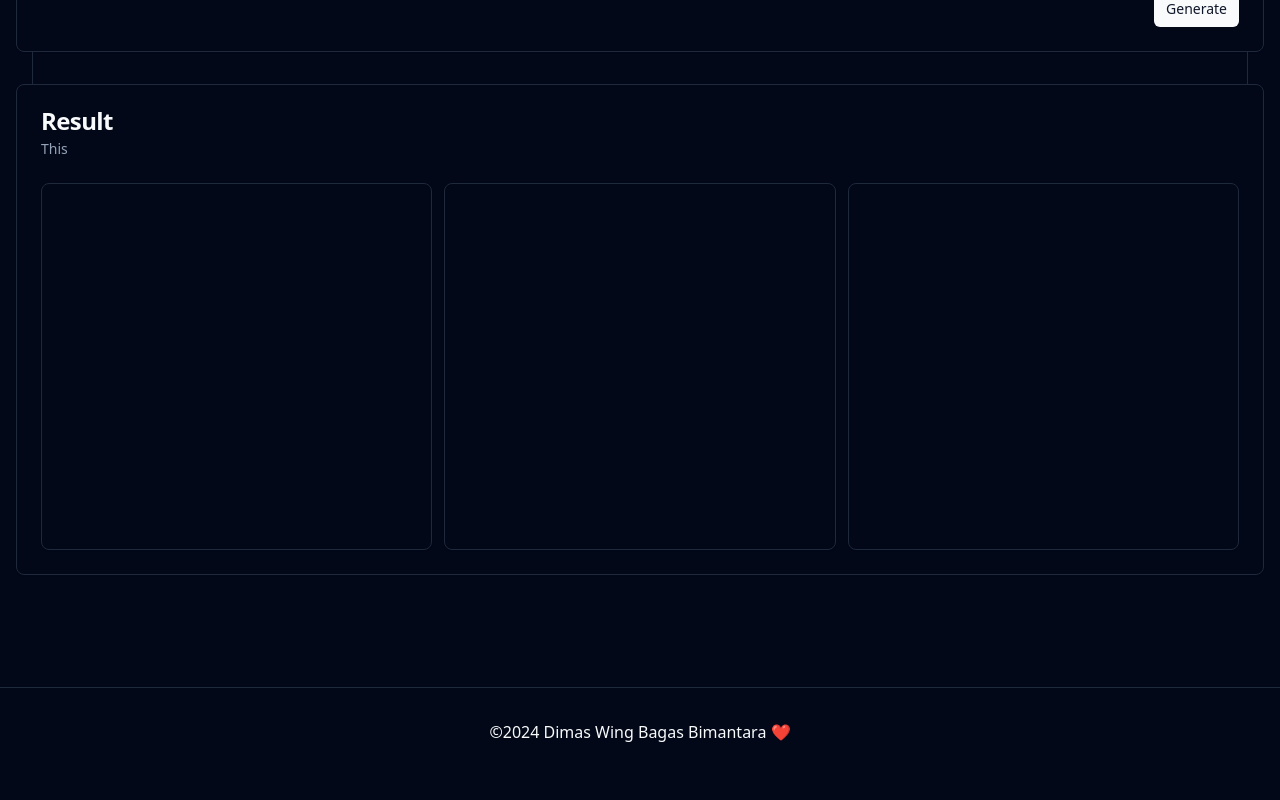
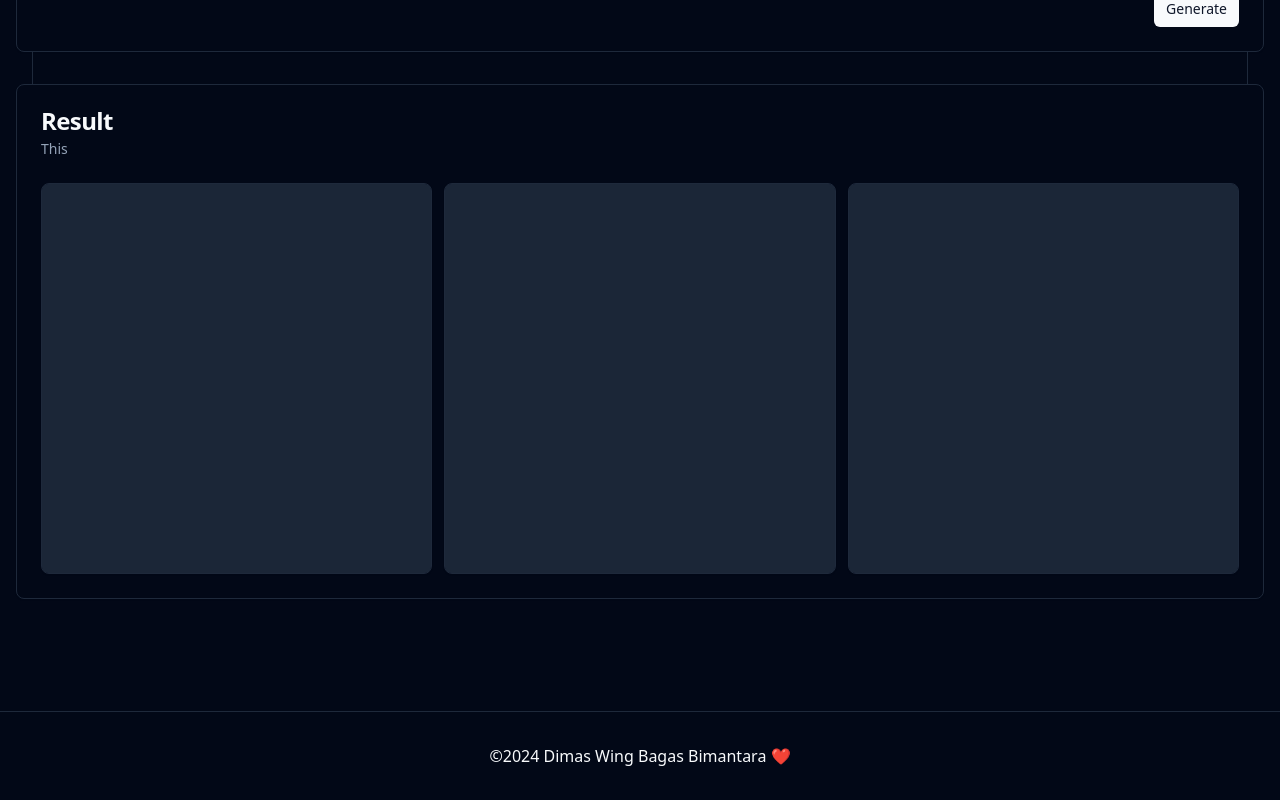
Before and after one commit to Wing-Dimas/faster-rcnn-app, a React (Vite) app in the folder frontend/: page / in a window 1280 px wide. Shown: the part 907-1707 px from the top of the page. Before the commit the page ends 1683 px from the top, so only its background shows below. Built offline with nearby package versions, Linux system fonts and the light colour scheme.

Commit message:
create result component

```diff
--- a/frontend/src/components/atomics/result/Result.tsx
+++ b/frontend/src/components/atomics/result/Result.tsx
@@ -1,16 +1,10 @@
 import { AspectRatio } from "@/components/ui/aspect-ratio";
-import {
-  Card,
-  CardContent,
-  CardDescription,
-  CardHeader,
-  CardTitle,
-} from "@/components/ui/card";
+import { Card, CardContent, CardDescription, CardHeader, CardTitle } from "@/components/ui/card";
 import { Skeleton } from "@/components/ui/skeleton";
 import React from "react";
 
 const Result: React.FC = () => {
-    const loading = true
+  const loading = true;
   return (
     <Card>
       <CardHeader>
@@ -18,12 +12,16 @@ const Result: React.FC = () => {
         <CardDescription>This</CardDescription>
       </CardHeader>
       <CardContent>
-        {loading && Array.from({length: 3}, (_, i) => <SkeletonCard key={i} />) }
+        <div className="flex gap-3 flex-wrap">
+          {loading && Array.from({ length: 3 }, (_, i) => <SkeletonCard key={i} />)}
 
-        <div className="flex gap-3 flex-wrap">
-          <ResultItem />
-          <ResultItem />
-          <ResultItem />
+          {!loading && (
+            <>
+              <ResultItem />
+              <ResultItem />
+              <ResultItem />
+            </>
+          )}
         </div>
       </CardContent>
     </Card>
@@ -44,9 +42,11 @@ const ResultItem: React.FC = () => {
 
 const SkeletonCard = () => {
   return (
-
-            <Skeleton className="flex-1 rounded-xl" />
-
+    <Card className="min-w-60 flex-1">
+      <AspectRatio ratio={1 / 1}>
+        <Skeleton className="w-full h-full" />
+      </AspectRatio>
+    </Card>
   );
 };
 export default Result;
```
Also changed, not shown: 1 other file (tests, documents, lock files or other folders).
